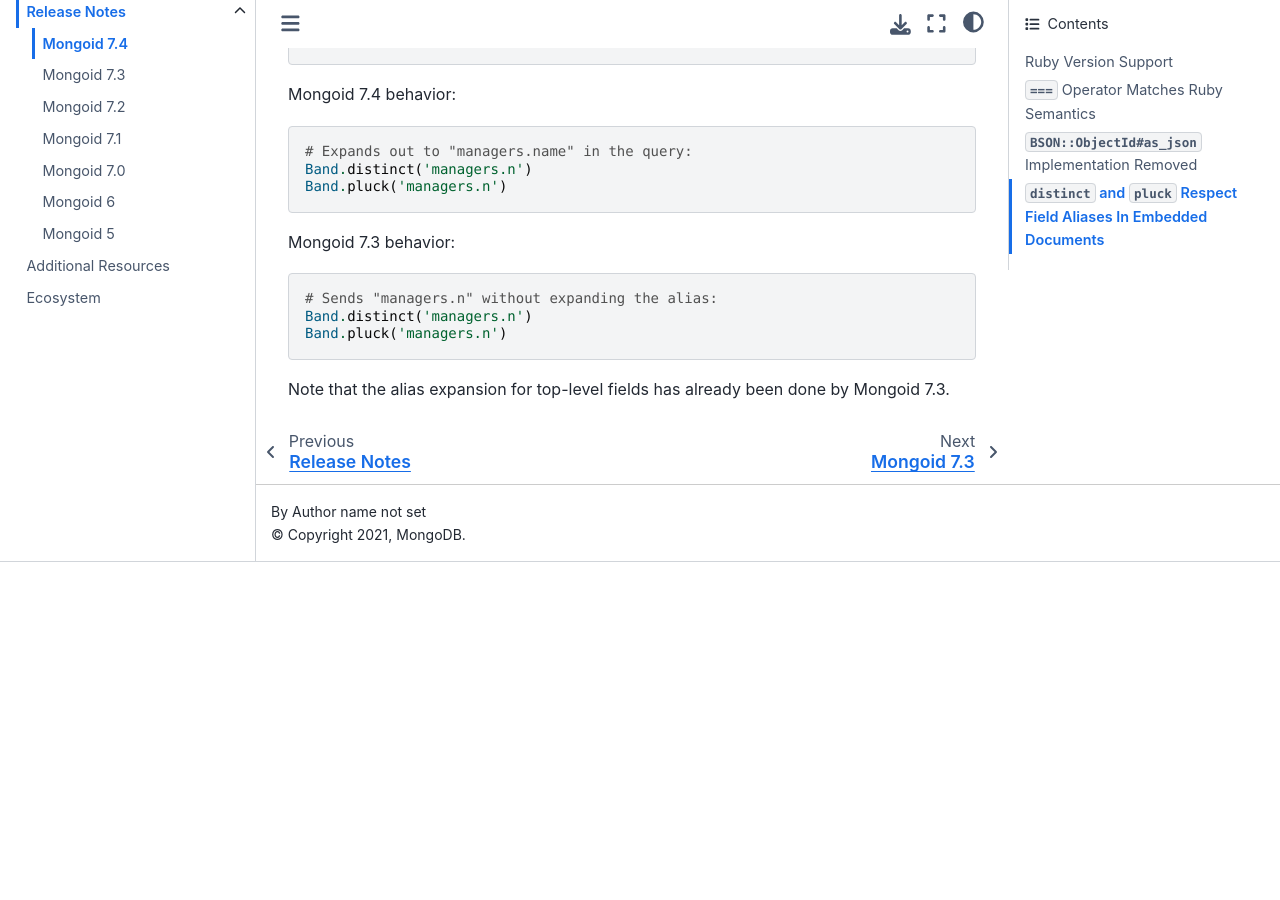
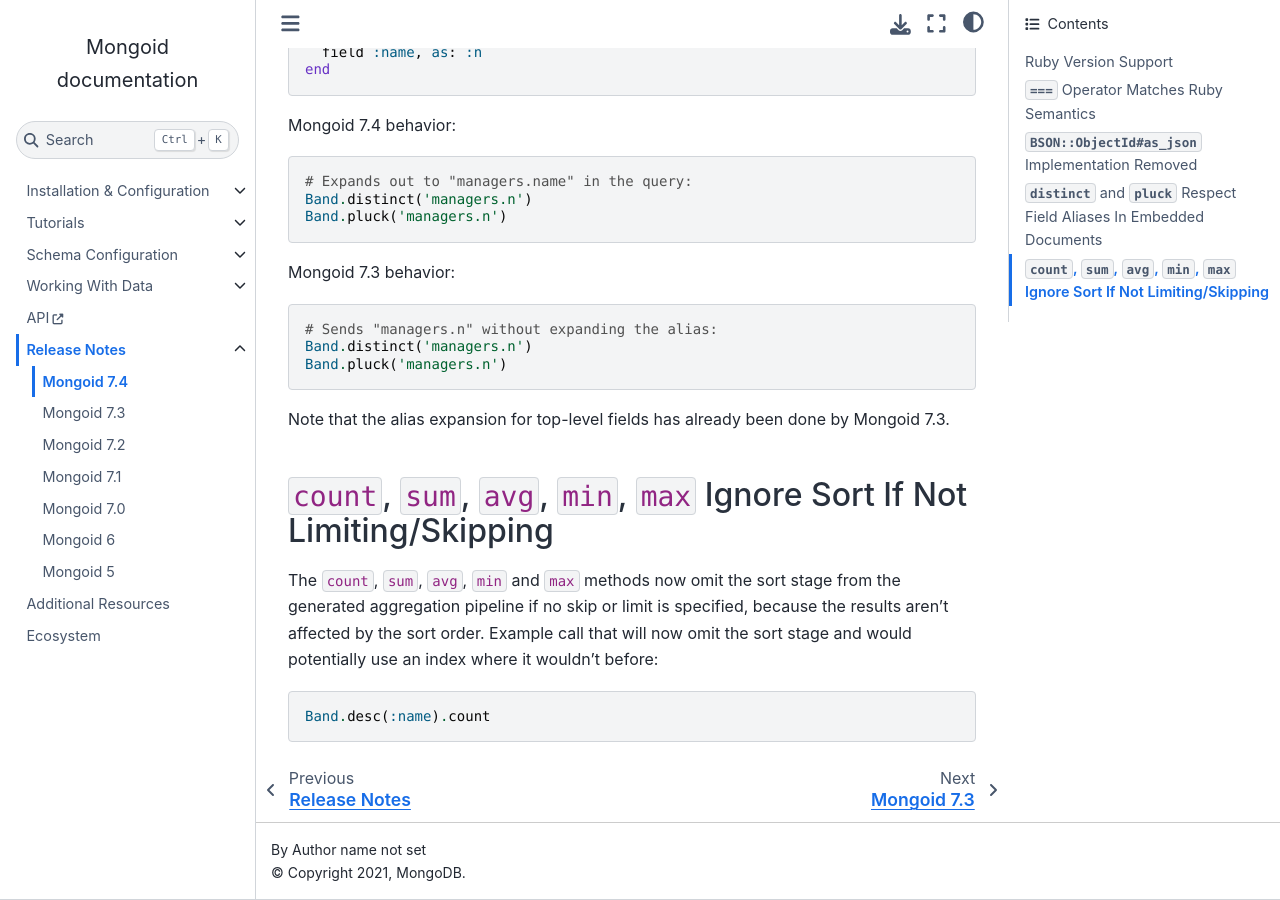
Before and after one commit to i80and/docs-mongoid, a Sphinx documentation site: the page built from docs/release-notes/mongoid-7.4.txt, in a window 1280 px wide and 900 px high, scrolled down 2675 px. Built offline with Sphinx 7.4.7 and the Sphinx Book theme 1.1.4, drawn with Linux system fonts in a browser that asks for light colours; before the commit the page ends 3237 px from its top, so only the background shows below that; some of the changed text lies outside the part shown.

Commit message:
MONGOID-5005 - .sum, .count, and similar aggregables now ignore sort if not limiting/skipping (#5049)
* MONGOID-5005 - .sum, .count, and similar aggregables should ignore sort if not limiting/skipping

* release note

Co-authored-by: shields <shields@tablecheck.com>
Co-authored-by: Dmitry Rybakov <dmitry.rybakov@mongodb.com>
Co-authored-by: Oleg Pudeyev <code@olegp.name>

```diff
--- a/docs/release-notes/mongoid-7.4.txt
+++ b/docs/release-notes/mongoid-7.4.txt
@@ -151,3 +151,17 @@ Mongoid 7.3 behavior:
 
 Note that the alias expansion for top-level fields has already been
 done by Mongoid 7.3.
+
+
+``count``, ``sum``, ``avg``, ``min``, ``max`` Ignore Sort If Not Limiting/Skipping
+----------------------------------------------------------------------------------
+
+The ``count``, ``sum``, ``avg``, ``min`` and ``max`` methods now omit the
+sort stage from the generated aggregation pipeline if no skip or limit
+is specified, because the results aren't affected by the sort order.
+Example call that will now omit the sort stage and would potentially use
+an index where it wouldn't before:
+
+.. code-block:: ruby
+
+  Band.desc(:name).count
```
